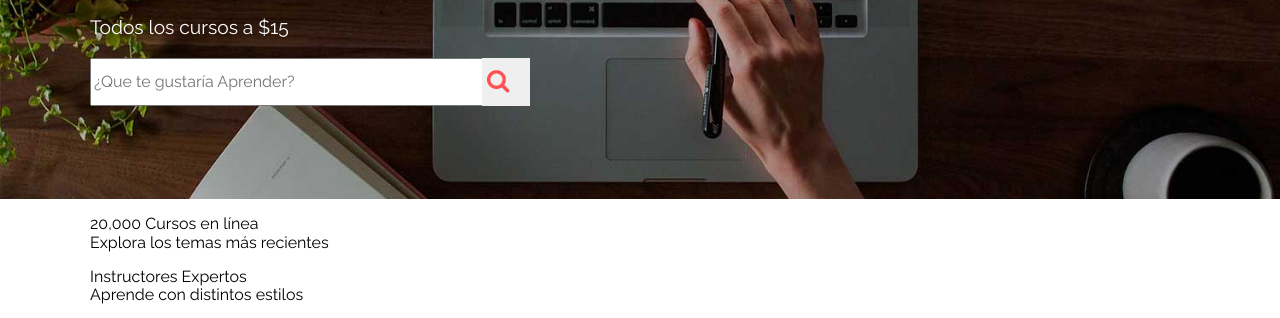
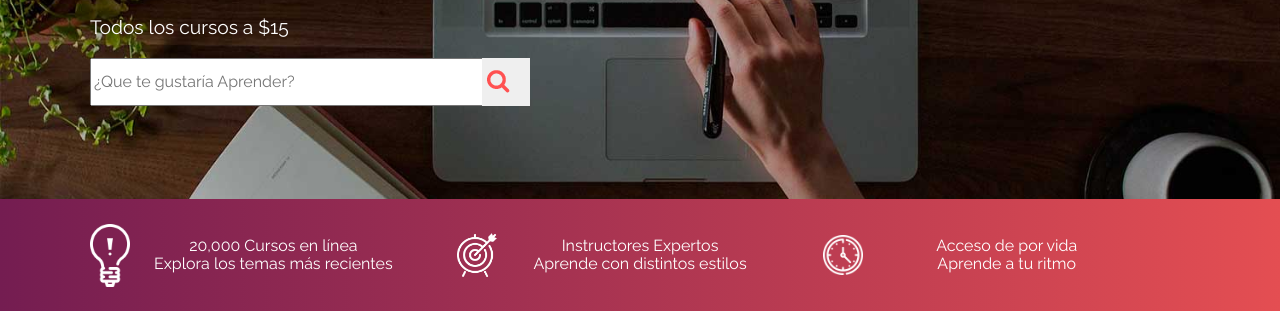
Before and after one commit to joseluis1234/carrito-compras, a website: page index.html in a window 1280 px wide. Shown: the part 271-589 px from the top of the page. Drawn offline with nearby package versions, Linux system fonts and the light colour scheme.

Commit message:
Agregando diseño a la barra principal

```diff
--- a/scss/_mixins.scss
+++ b/scss/_mixins.scss
@@ -22,6 +22,10 @@
 
  }
 
+ @mixin gradient($color1, $color2) {
+     background: linear-gradient(to right, $color1 0%, $color2 100%);
+ }
+
  /*Media Queries*/
 
  @mixin telefono{
--- a/scss/app.scss
+++ b/scss/app.scss
@@ -102,3 +102,43 @@ body{
         }
     }
 }
+
+.barra{
+
+    min-height: 7rem;
+    padding: 1rem;
+    @include gradient($secundario, $terciario);
+    color: $blanco;
+    display: flex;
+    align-items: center;
+    .iconos{
+        display: flex;
+        flex-direction: column;
+        align-content: center;
+        flex: 1;
+        @include desktop(){
+            flex-direction: row;
+        }
+        .icono{
+            flex: 1;
+            background-position: 5% center !important;
+            @include tablet{
+                background-position: 20% center !important;
+            }
+            @include desktop{
+                background-position: left center !important;
+            }
+            background-size: 2.5rem;
+            text-align: center;
+            &.icono1{
+                @include background-image('../img/icono1.png');
+            }
+            &.icono2{
+                @include background-image('../img/icono2.png');
+            }
+            &.icono3{
+                @include background-image('../img/icono3.png');
+            }
+        }
+    }
+}
```
Also changed, not shown: css/app.css.
